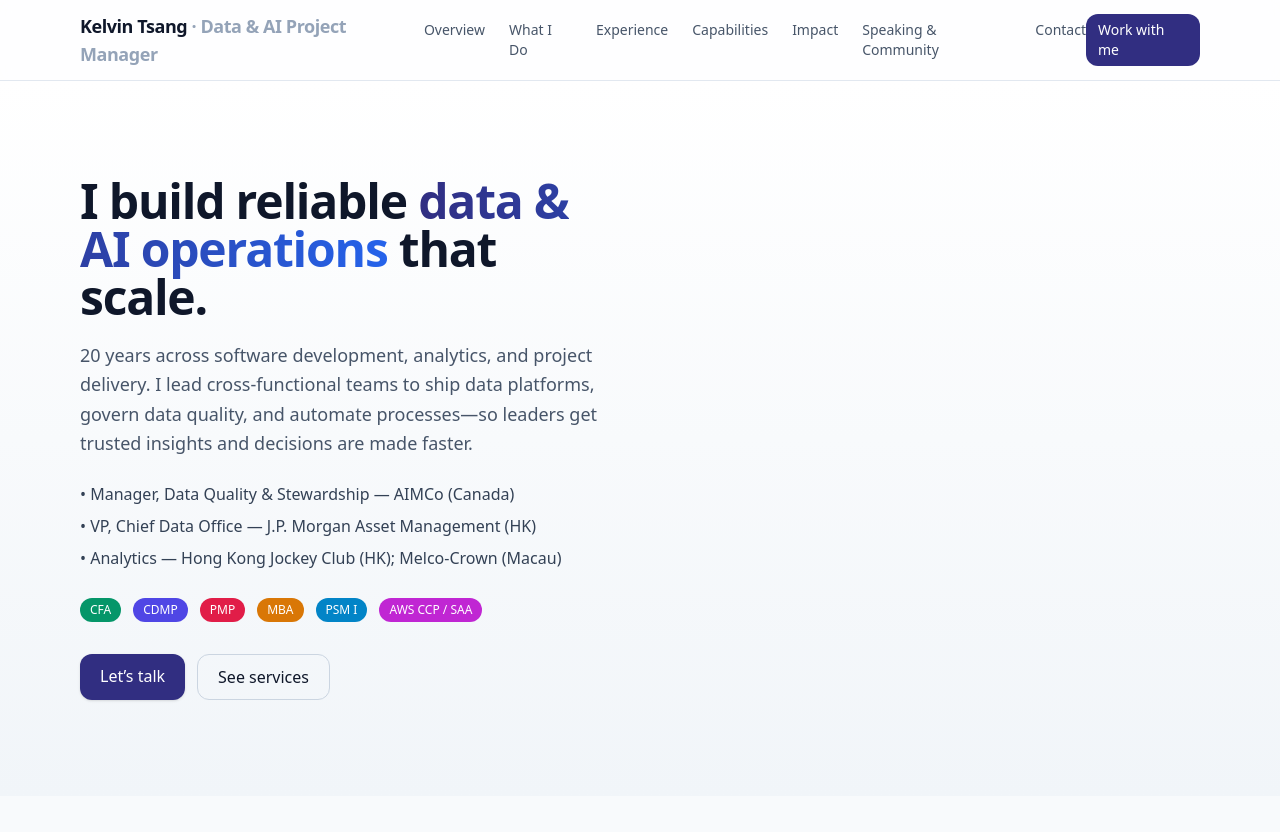
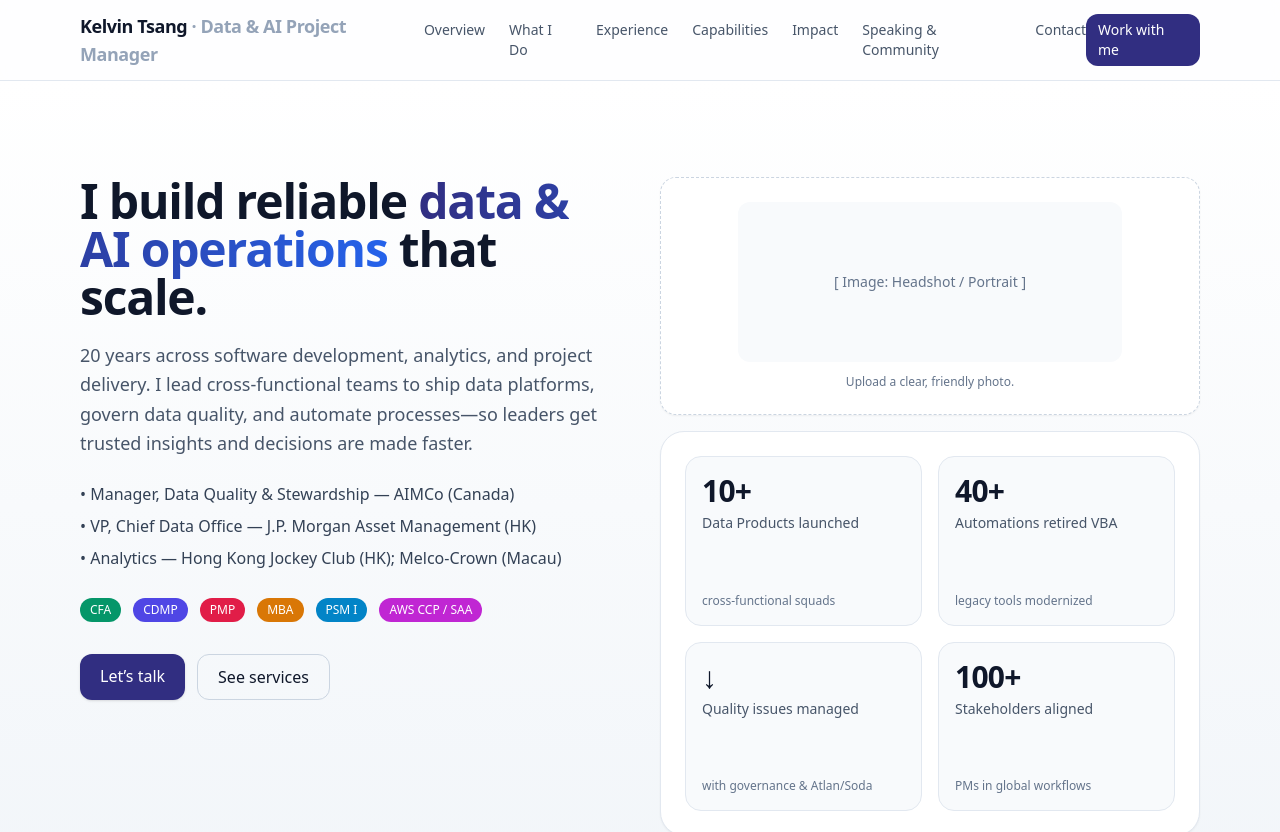
Before and after one commit to kelvintsang0/vercel, a Next.js app: page / in a window 1280 px wide. Shown: the top 832 px of the page. Built offline with nearby package versions, Linux system fonts and the light colour scheme.

Commit message:
Update page.tsx

```diff
--- a/src/app/page.tsx
+++ b/src/app/page.tsx
@@ -283,6 +283,19 @@ export default function Page() {
             </div>
           </div>
 
+          <div className="relative">
+            <div className="mb-4">
+              <ImagePlaceholder title="Headshot / Portrait" hint="Upload a clear, friendly photo." />
+            </div>
+            <div className="aspect-[4/3] rounded-3xl bg-white border border-slate-200 shadow-sm p-6">
+              <div className="grid grid-cols-2 gap-4 h-full">
+                <Stat label="Data Products launched" value="10+" sub="cross-functional squads" />
+                <Stat label="Automations retired VBA" value="40+" sub="legacy tools modernized" />
+                <Stat label="Quality issues managed" value="↓" sub="with governance & Atlan/Soda" />
+                <Stat label="Stakeholders aligned" value="100+" sub="PMs in global workflows" />
+              </div>
+            </div>
+          </div>
         </div>
       </section>
 
```
